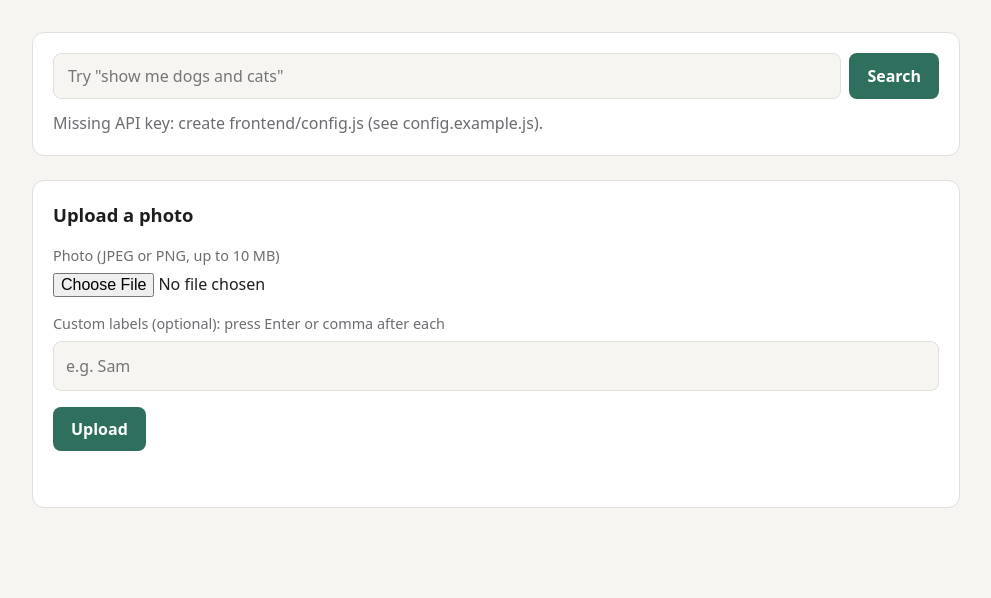
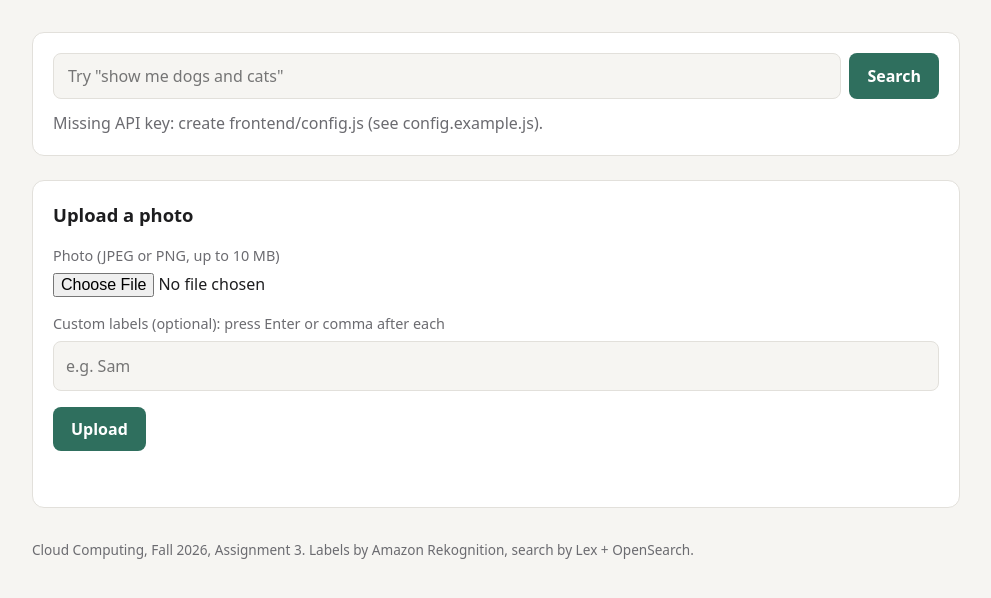
Before and after one commit to RohanBhalla/photo-album-search, a plain HTML site: page frontend/index.html in a window 1280 px wide. Shown: the part 116-714 px from the top of the page, without its empty margins (144-1135 px from the left). Drawn offline with nearby package versions, Linux system fonts and the light colour scheme; a script that the page names is missing.

Commit message:
frontend: add footer

```diff
--- a/frontend/index.html
+++ b/frontend/index.html
@@ -44,6 +44,10 @@
     </section>
   </main>
 
+  <footer class="site-footer">
+    Cloud Computing, Fall 2026, Assignment 3. Labels by Amazon Rekognition, search by Lex + OpenSearch.
+  </footer>
+
   <!-- API Gateway generated SDK (SDK1): load order from frontend/sdk/README.md -->
   <script src="sdk/lib/axios/dist/axios.standalone.js"></script>
   <script src="sdk/lib/CryptoJS/rollups/crypto-js.js"></script>
--- a/frontend/styles.css
+++ b/frontend/styles.css
@@ -152,3 +152,11 @@ button:disabled { opacity: 0.6; cursor: wait; }
 @media (max-width: 480px) {
   .search-row { flex-direction: column; }
 }
+
+.site-footer {
+  max-width: 960px;
+  margin: 0 auto;
+  padding: 8px 16px 40px;
+  color: var(--muted);
+  font-size: 0.85rem;
+}
```
